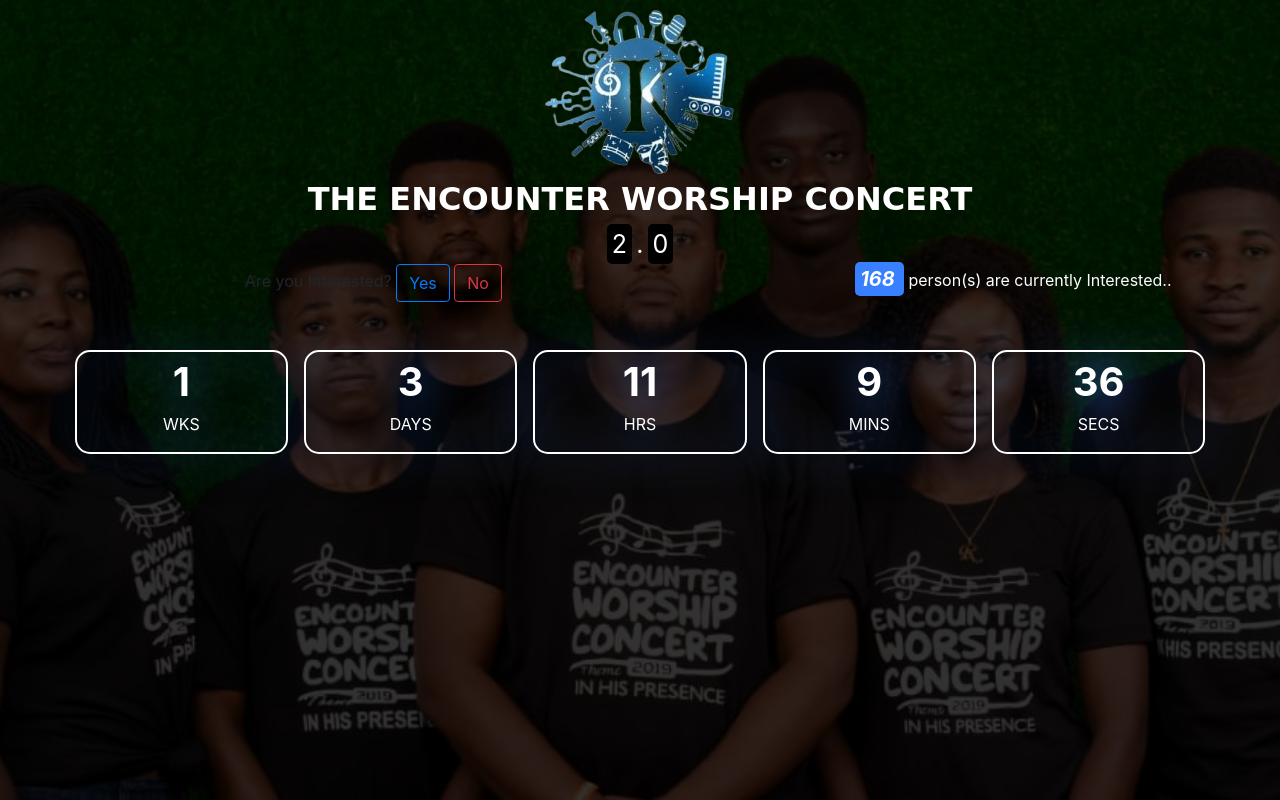
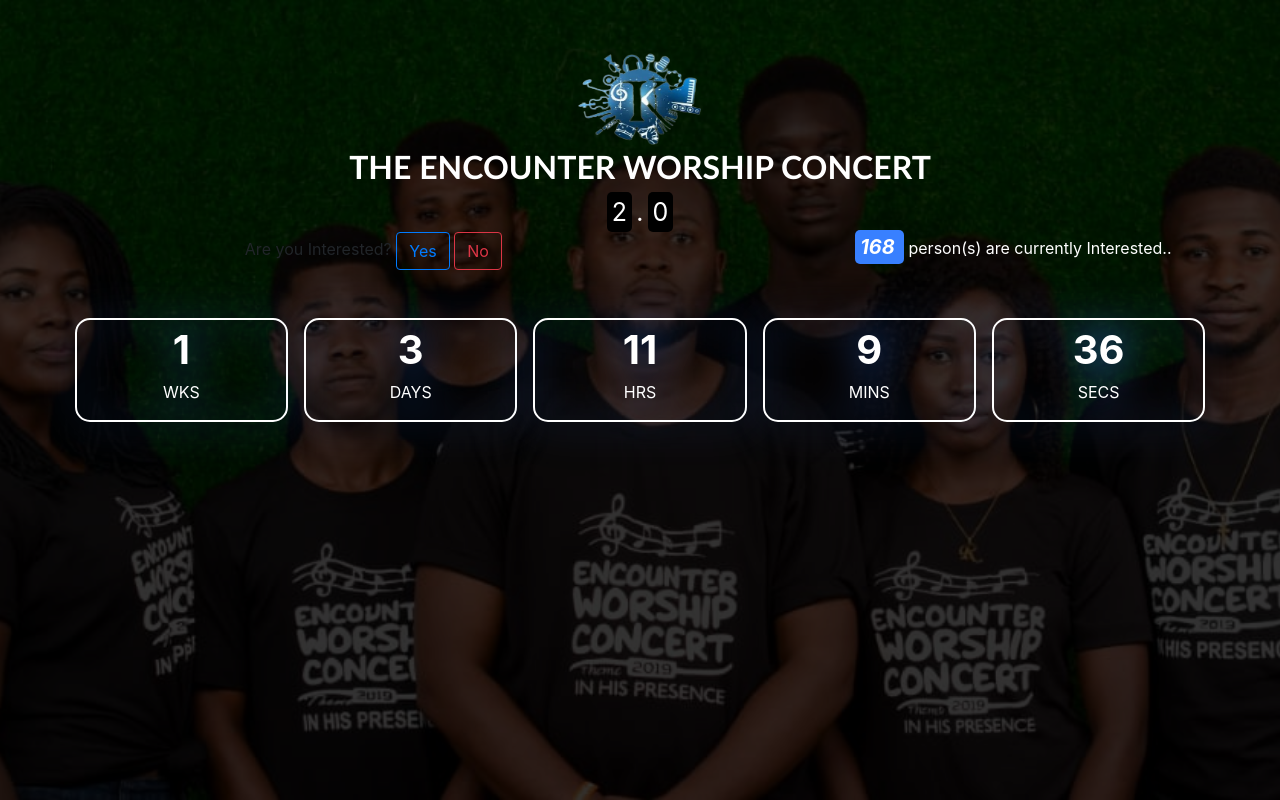
Before and after one commit to Ishoshot/encounter, a plain HTML site: page index.html in a window 1280 px wide. Drawn offline with nearby package versions, Linux system fonts and the light colour scheme.

Commit message:
Meta Change

```diff
--- a/index.html
+++ b/index.html
@@ -37,8 +37,8 @@
 
 	    		<div class="row">
 
-	     		   <div class="col-md-12">
-	     		   		<img src="./media/kingdom.png" alt="" width="200" height="180">
+	     		   <div class="col-md-12 mt-5">
+	     		   		<img src="./media/kingdom.png" alt="" width="130" height="100">
 		  				<h2 class="text-center text-white intro">THE ENCOUNTER WORSHIP CONCERT</h2>
 		  				<span class="two">2</span>
 		  				<span class="dot">.</span>
--- a/style.css
+++ b/style.css
@@ -28,7 +28,7 @@ body{
 }
 
 .intro{
-  font-family: cursive;
+  font-family: Futura, "Trebuchet MS", Arial, sans-serif;
   font-weight: bold;
 }
 
```
